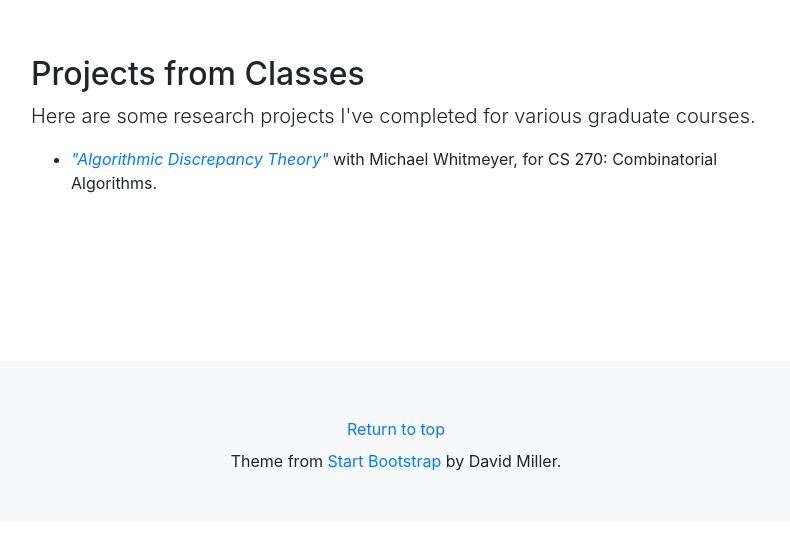
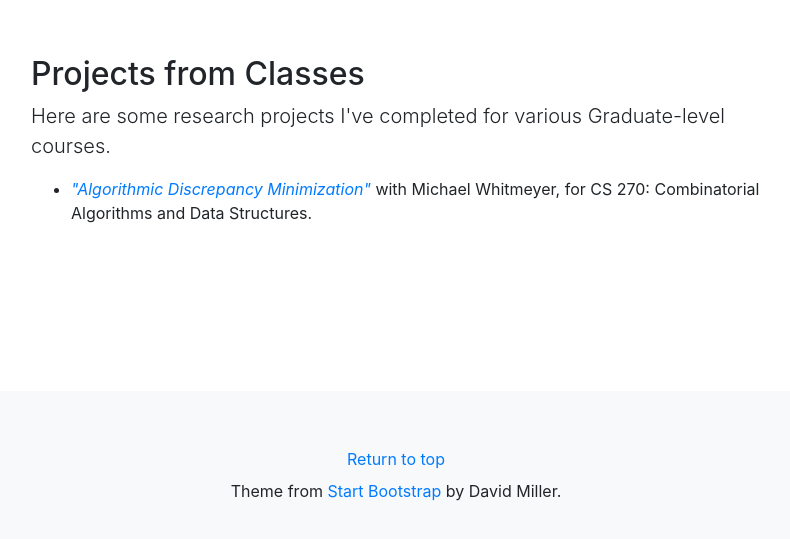
Before and after one commit to liujon23/liujon23.github.io, a website with bundled scripts: page index.html in a window 1280 px wide. Shown: the part 1010-1549 px from the top of the page, without its empty margins (244-1034 px from the left). Built offline with nearby package versions, Linux system fonts and the light colour scheme.

Commit message:
Add disc_min project.

```diff
--- a/index.html
+++ b/index.html
@@ -71,9 +71,9 @@
       <div class="row">
         <div class="col-lg-8 mx-auto">
           <h2>Projects from Classes</h2>
-          <p class="lead">Here are some research projects I've completed for various graduate courses. </p>
+          <p class="lead">Here are some research projects I've completed for various Graduate-level courses. </p>
           <ul>
-            <li><a href="/src/"><i>"Algorithmic Discrepancy Theory"</i></a> with Michael Whitmeyer, for CS 270: Combinatorial Algorithms. </li>
+            <li><a href="/src/discrepancy_minimization.pdf"><i>"Algorithmic Discrepancy Minimization"</i></a> with Michael Whitmeyer, for CS 270: Combinatorial Algorithms and Data Structures. </li>
           </ul>
         </div>
       </div>
```
Also changed, not shown: 1 other file.
